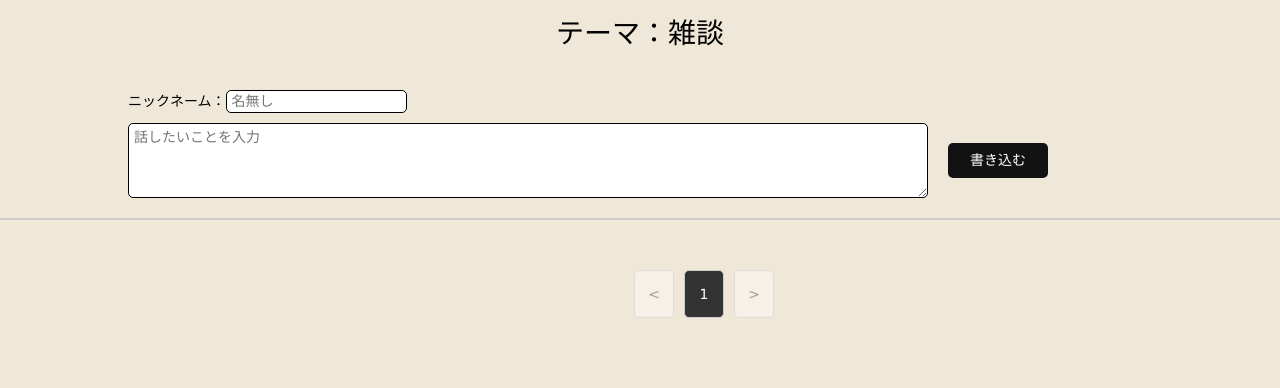
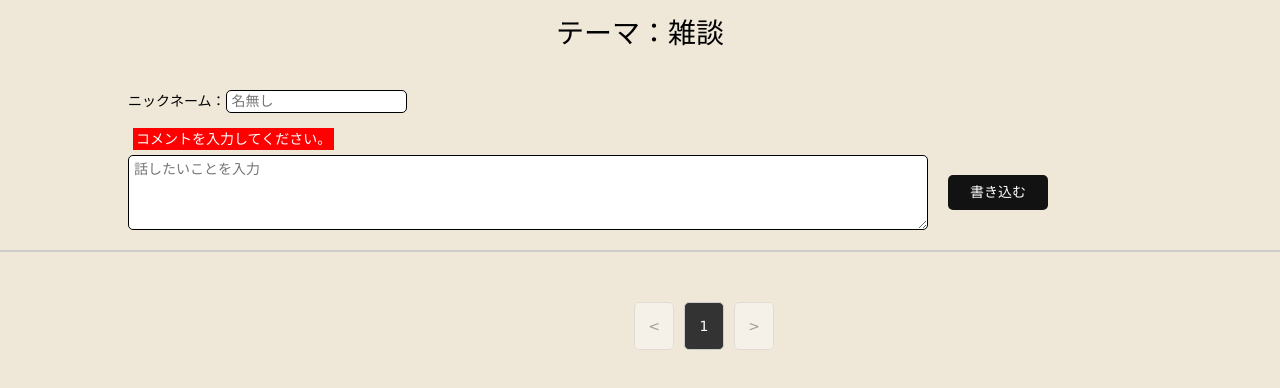
Before and after one commit to ult-sohtome/study, a plain HTML site: page index.html in a window 1280 px wide. Both pictures are taken after a click on the input "書き込む". Shown: the part 94-482 px from the top of the page. Drawn offline with Linux system fonts and the light colour scheme.

Commit message:
投稿フォームのエラーチェックを追加

```diff
--- a/css/style.css
+++ b/css/style.css
@@ -49,6 +49,17 @@ p {
   height: 35px;
   margin: 2rem;
   border-radius: 5px;
+}
+
+.error {
+  display: none;
+  justify-content: flex-start;
+  background-color: red;
+  margin: 5px;
+  padding: 3px;
+  border-radius: 0;
+  width: auto;
+  height: auto;
 }
 
 input[type="submit"] {
--- a/index.html
+++ b/index.html
@@ -17,10 +17,12 @@
       <h2>テーマ：雑談</h2>
     </div>
     <div class="createPost">
+      <p class="error" id="usernameError"></p>
       <div class="setUsername">
         <label for="username">ニックネーム：</label>
         <input id="username" name="username" type="text" placeholder="名無し"/>
       </div>
+      <p class="error" id="commentError"></p>
       <div class="setComment">
         <textarea name="comment" id="commentInput" placeholder="話したいことを入力"></textarea>
         <p><input type="submit" value="書き込む" id="postButton"></p>
--- a/js/index.js
+++ b/js/index.js
@@ -13,7 +13,9 @@ document.addEventListener("DOMContentLoaded", ()=>{
     postButtonId: "postButton",
     prevButtonId: "prevBtn",
     paginateId: "pagination",
-    nextButtonId: "nextBtn"
+    nextButtonId: "nextBtn",
+    errorNameId: "usernameError",
+    errorCommentId: "commentError"
   };
   const postRepository = new PostRepository();
   runMigrations(postRepository);
--- a/js/parts/postCreate.js
+++ b/js/parts/postCreate.js
@@ -6,13 +6,40 @@ export class PostCreate {
     this.commentInput = document.getElementById(htmlIds.commentInputId);
     this.userName = document.getElementById(htmlIds.userNameId);
     this.postButton = document.getElementById(htmlIds.postButtonId);
+    this.errorNameElem = document.getElementById(htmlIds.errorNameId);
+    this.errorCommentElem = document.getElementById(htmlIds.errorCommentId);
     this.setupEventListeners();
   }
 
   createComment(){
     const comment = this.commentInput.value.trim();
-    if(!comment) return;
     const userName = this.userName.value.trim();
+    this.errorNameElem.textContent = "";
+    this.errorCommentElem.textContent = "";
+    let hasError = false;
+
+    if(Array.from(userName).length > 20){
+      this.errorNameElem.textContent = "20文字以内でニックネームを入力してください。";
+      this.errorNameElem.style.display = "inline-block";
+      hasError = true;
+    } else {
+      this.errorNameElem.style.display = "none";
+    }
+
+    if(!comment){
+      this.errorCommentElem.textContent = "コメントを入力してください。";
+      this.errorCommentElem.style.display = "inline-block";
+      hasError = true;
+    } else if(Array.from(comment).length > 255){
+      this.errorCommentElem.textContent = "255文字以内でコメントを入力してください。";
+      this.errorCommentElem.style.display = "inline-block";
+      hasError = true;
+    } else {
+      this.errorCommentElem.style.display = "none";
+    }
+
+    if(hasError) return;
+
     if(userName !== ""){
       this.userNameRepository.setUserName(userName);
     }
```
